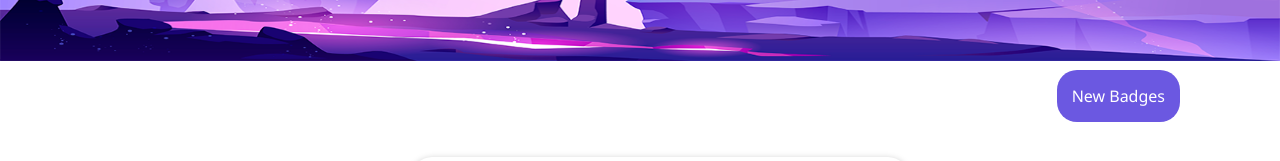
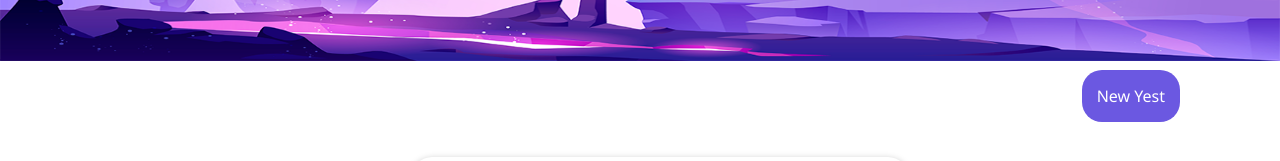
Before and after one commit to arantzaLozada/practica-registro-asistencia-pl, a React (Create React App) app: page /badges in a window 1280 px wide. Shown: the part 309-470 px from the top of the page. Built offline with nearby package versions, Linux system fonts and the light colour scheme; data requests are answered from the project's data file.

Commit message:
estoy modificando el nombre de bagdes a yest

```diff
--- a/src/pages/badges.js
+++ b/src/pages/badges.js
@@ -48,7 +48,7 @@ class Badges extends React.Component {
         <div className="badges__container">
           <div className="badges__cont">
             <Link to="/badges/new" className="badges__button">
-              New Badges
+              New Yest
             </Link>
           </div>
           <div className="badges__list">
```
